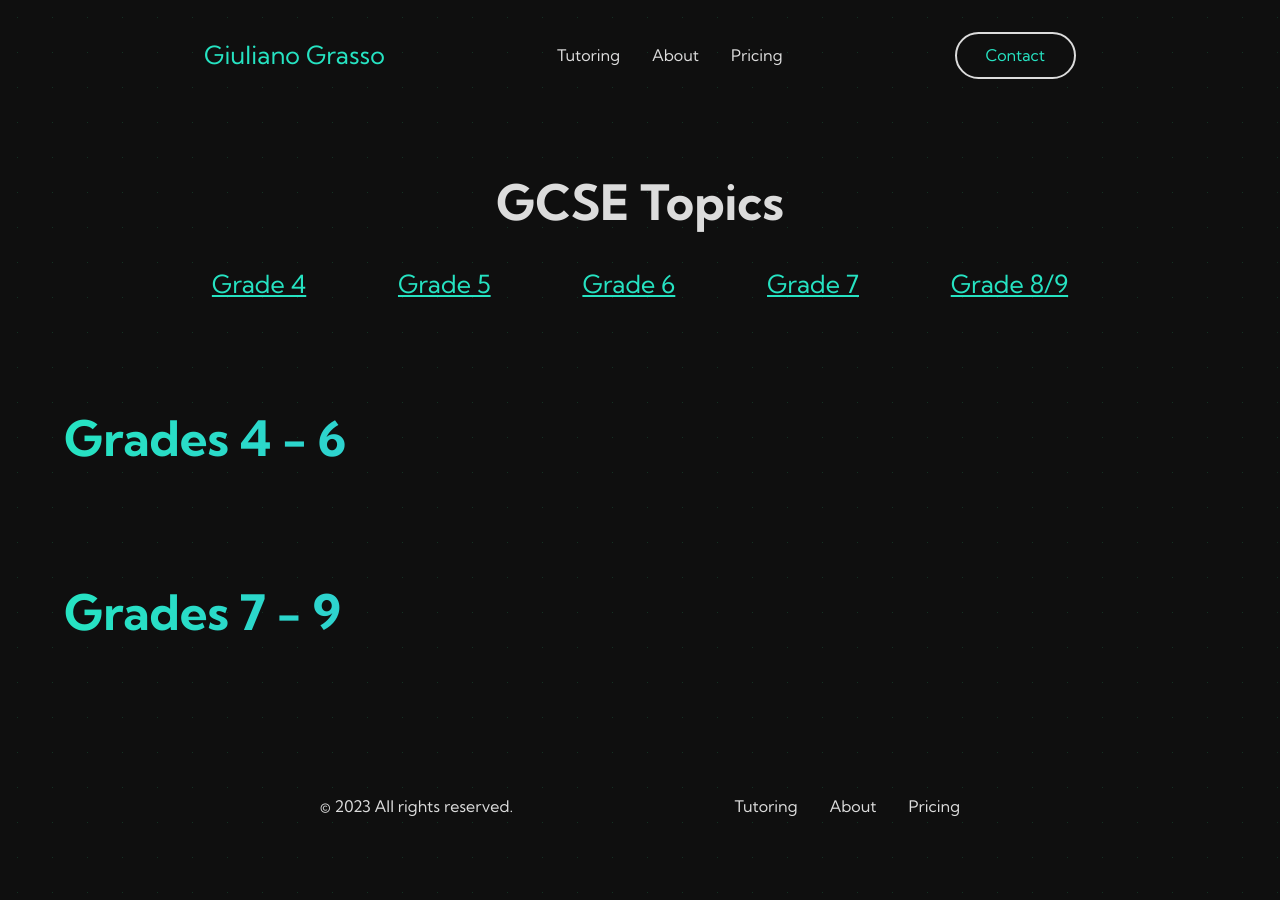
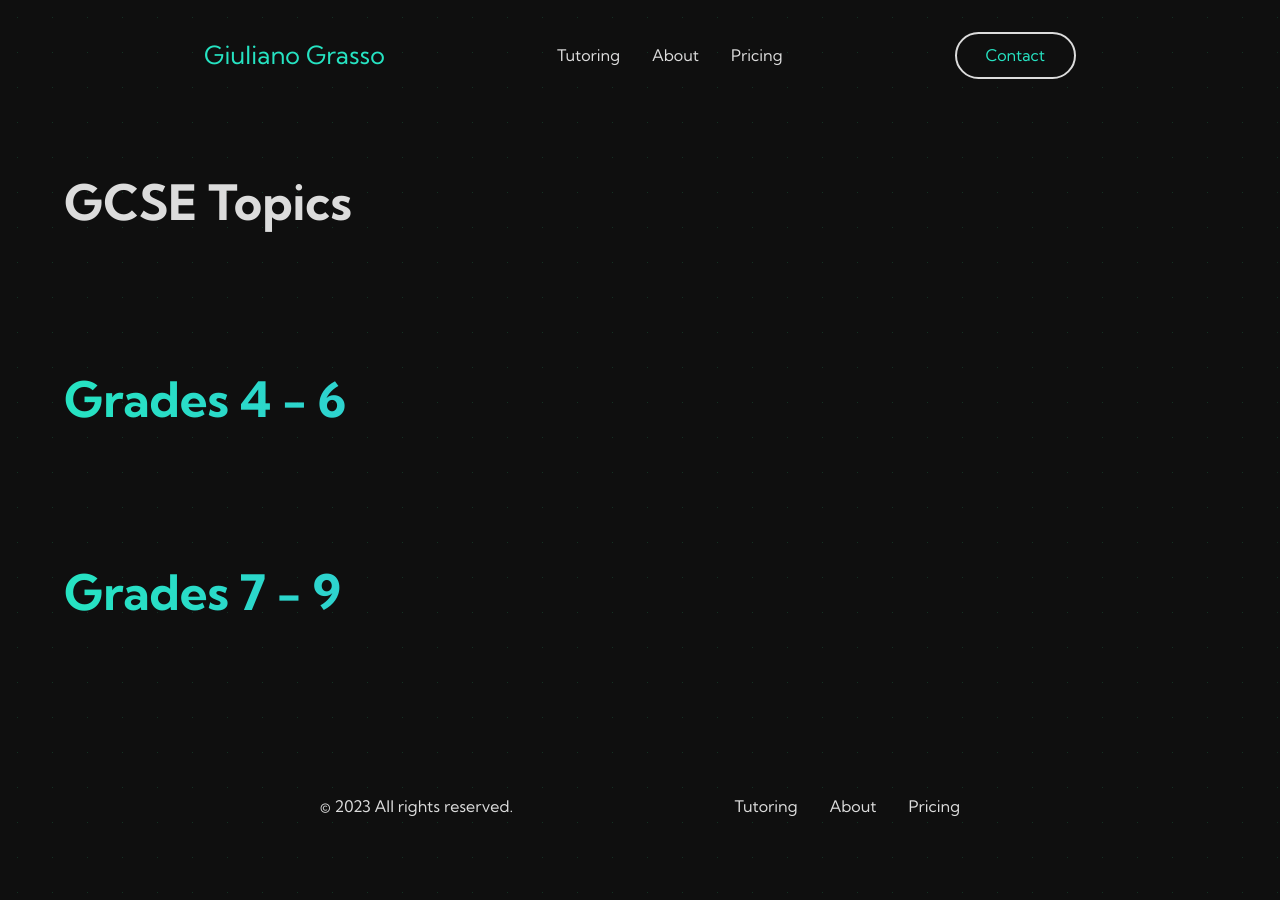
Before and after one commit to GG1982/Jekyll-ggmaths, a Jekyll site: the page built from pages/gcse-topics.html, in a window 1280 px wide. Built offline with Jekyll 4.4.1, drawn with Linux system fonts in a browser that asks for light colours.

Commit message:
update title

```diff
--- a/pages/gcse-topics.html
+++ b/pages/gcse-topics.html
@@ -6,17 +6,7 @@ custom_css: secondary
 ---
 
 <main>
-    <nav class="grade-nav">
-        <h1>GCSE Topics</h1>
-        <ul role="list">
-            <li><a href="#grade-4" class="font-1 body-link capitalize">grade 4</a></li>
-            <li><a href="#grade-5" class="font-1 body-link capitalize">grade 5</a></li>
-            <li><a href="#grade-6" class="font-1 body-link capitalize">grade 6</a></li>
-            <li><a href="#grade-7" class="font-1 body-link capitalize">grade 7</a></li>
-            <li><a href="#grade-8" class="font-1 body-link capitalize">grade 8/9</a></li>
-        </ul>
-    </nav>
-
+    <h1>GCSE Topics</h1>
 
     <section class="">
         <h3 class="fancy-text font-4 ">Grades 4 - 6</h3>
```
Also changed, not shown: 1 other file.
